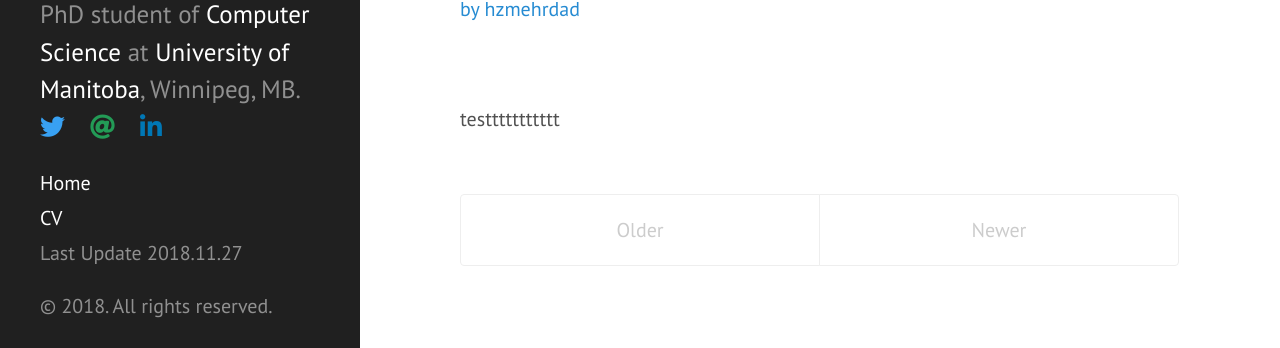
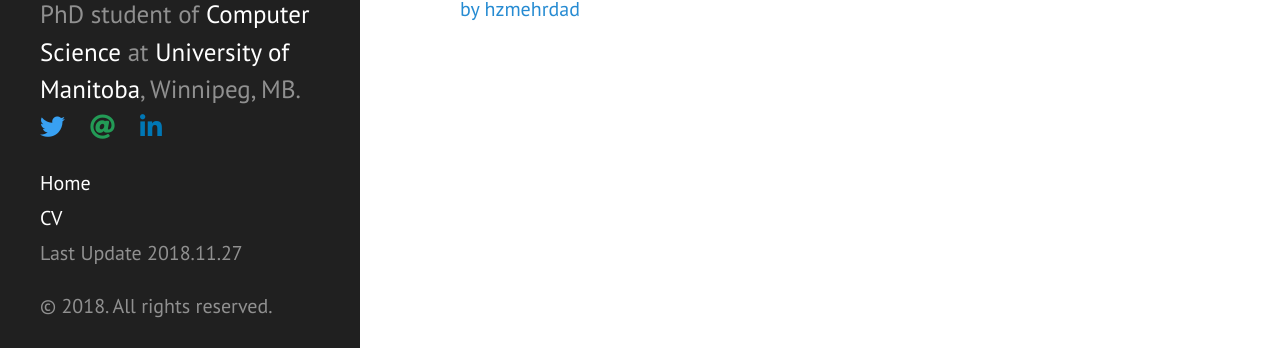
Before and after one commit to mehrdad-h/mehrdad-h.github.io, a Jekyll site: the page built from index.html, in a window 1280 px wide and 1302 px high. Shown: the part 896-1244 px from the top of the window. Built offline with Jekyll 4.4.1, drawn with Linux system fonts in a browser that asks for light colours; nearby versions of some CDN libraries; Markdown is read by kramdown in place of the engine named in the settings; the list of posts is cut into pages by our own code; comment, search, counter and statistics services are not loaded.

Commit message:
Update index.html

```diff
--- a/index.html
+++ b/index.html
@@ -18,8 +18,8 @@ title: Home
   </div>
   {% endfor %}
 </div>
-testtttttttttt
-<div class="pagination">
+
+<!-- <div class="pagination">
   {% if paginator.next_page %}
     <a class="pagination-item older" href="{{ site.baseurl }}page{{paginator.next_page}}">Older</a>
   {% else %}
@@ -35,3 +35,5 @@ testtttttttttt
     <span class="pagination-item newer">Newer</span>
   {% endif %}
 </div>
+
+ -->
```
